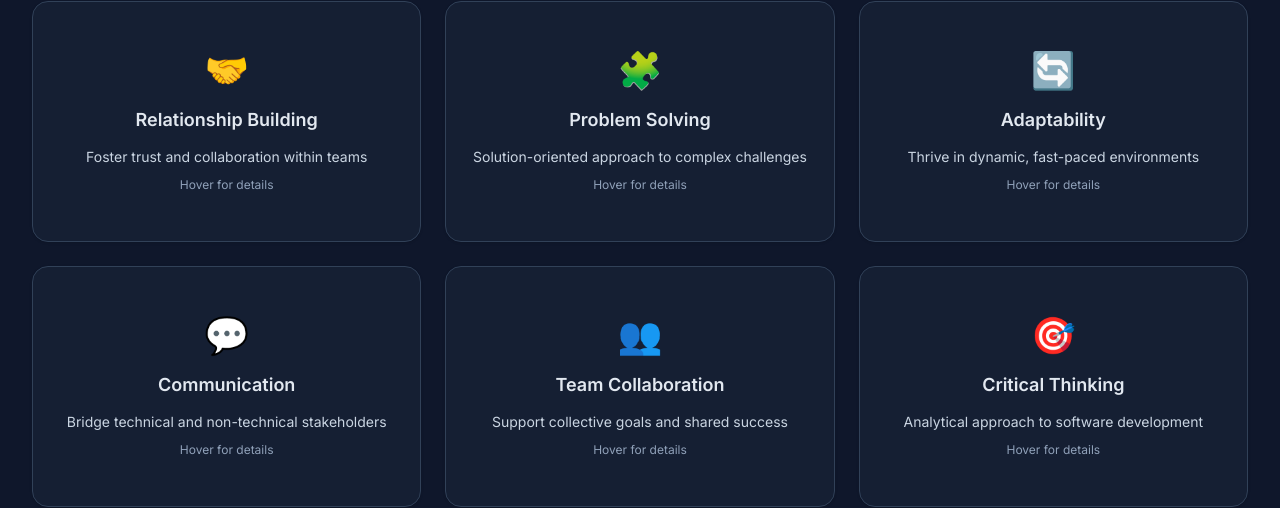
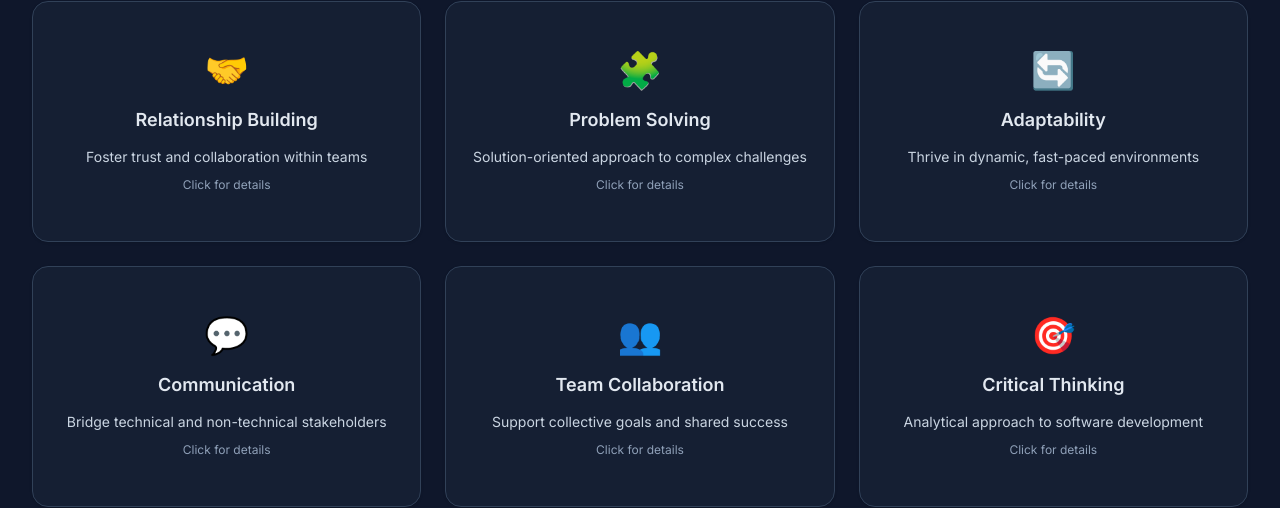
Before and after one commit to akshayjayesh/v0-portfolio-website-design, a Next.js app: page / in a window 1280 px wide. Shown: the part 5624-6132 px from the top of the page. Built offline with nearby package versions, Linux system fonts and the light colour scheme.

Commit message:
Update soft skills hint to Click
cgen-48838b77dbb74756b27b83c80cd9758b

```diff
--- a/app/page.tsx
+++ b/app/page.tsx
@@ -1115,7 +1115,7 @@ export default function Portfolio() {
                     <div className="text-4xl mb-4">{skill.icon}</div>
                     <h3 className="text-lg font-semibold text-slate-200 mb-3">{skill.name}</h3>
                     <p className="text-slate-300 text-sm leading-relaxed">{skill.description}</p>
-                    <div className="mt-2 text-xs text-slate-400">Hover for details</div>
+                    <div className="mt-2 text-xs text-slate-400">Click for details</div>
                   </CardContent>
                 </Card>
               </motion.div>
```
